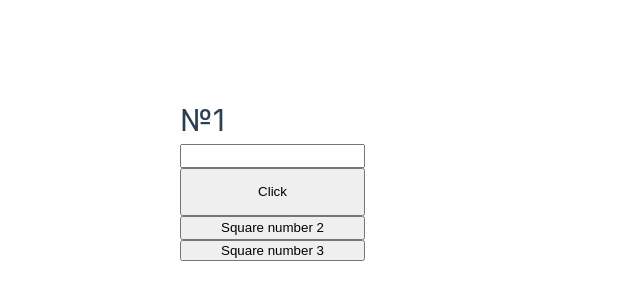
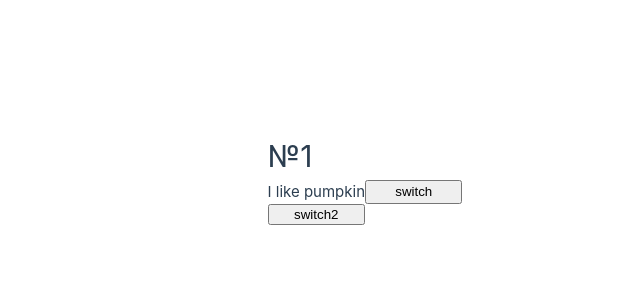
Before and after one commit to MakerAVGN/Vue3Base, a Vue app in the folder vue-project/: page / in a window 1280 px wide. Shown: the part 222-522 px from the top of the page, without its empty margins (275-915 px from the left). Built offline with nearby package versions, Linux system fonts and the light colour scheme.

Commit message:
Реактивность в фреймворке Vue

```diff
--- a/vue-project/src/App.vue
+++ b/vue-project/src/App.vue
@@ -2,22 +2,15 @@
 export default {
   data() {
     return {
-      text: 'str',
-      num1: 1,
-      num2: 2,
+      text: 'like',
     }
   },
   methods: {
-    summ: function () {
-      const number = this.$refs.inputmult.value;
-      alert(number * number);
+    change: function () {
+      this.text = 'hate';
     },
-
-    mult_two: function() {
-      alert(2 * 2);
-    },
-    mult_three: function () {
-      alert(3 * 3);
+    change1: function () {
+      this.text = 'eat';
     }
   }
 
@@ -27,12 +20,7 @@ export default {
 </script>
 <template>
 <h1>№1</h1> <br>
-<input type="number" ref="inputmult"><br>
-<button @click="summ">Click</button>
-<br>
-<br>
-
-
-<button @click="mult_two">Square number 2</button> <br>
-<button @click="mult_three">Square number 3</button>
+<p>I {{ text }} pumpkin</p>
+<button @click="change" >switch</button>
+<button @click="change1">switch2</button>
 </template>
```
